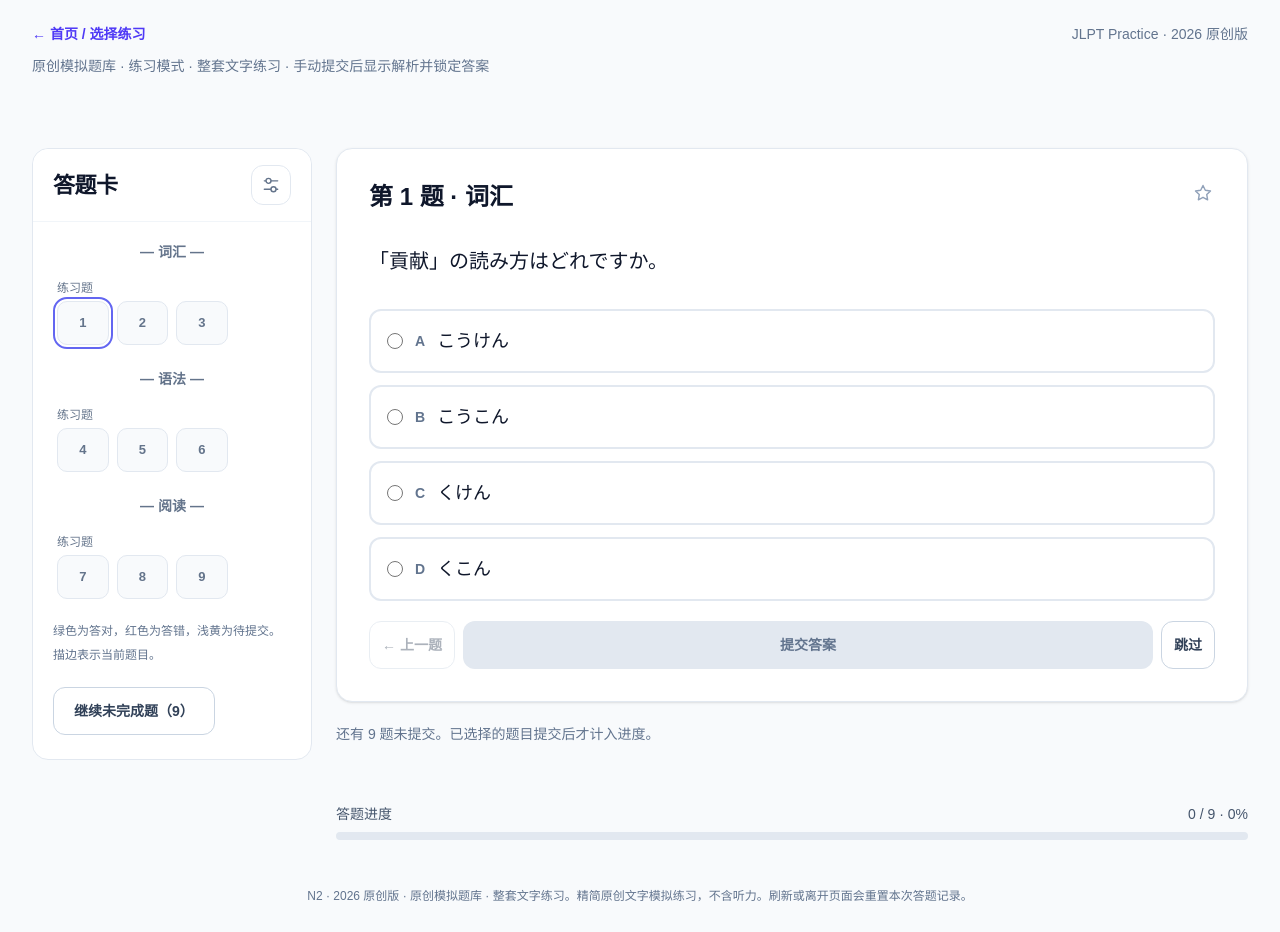
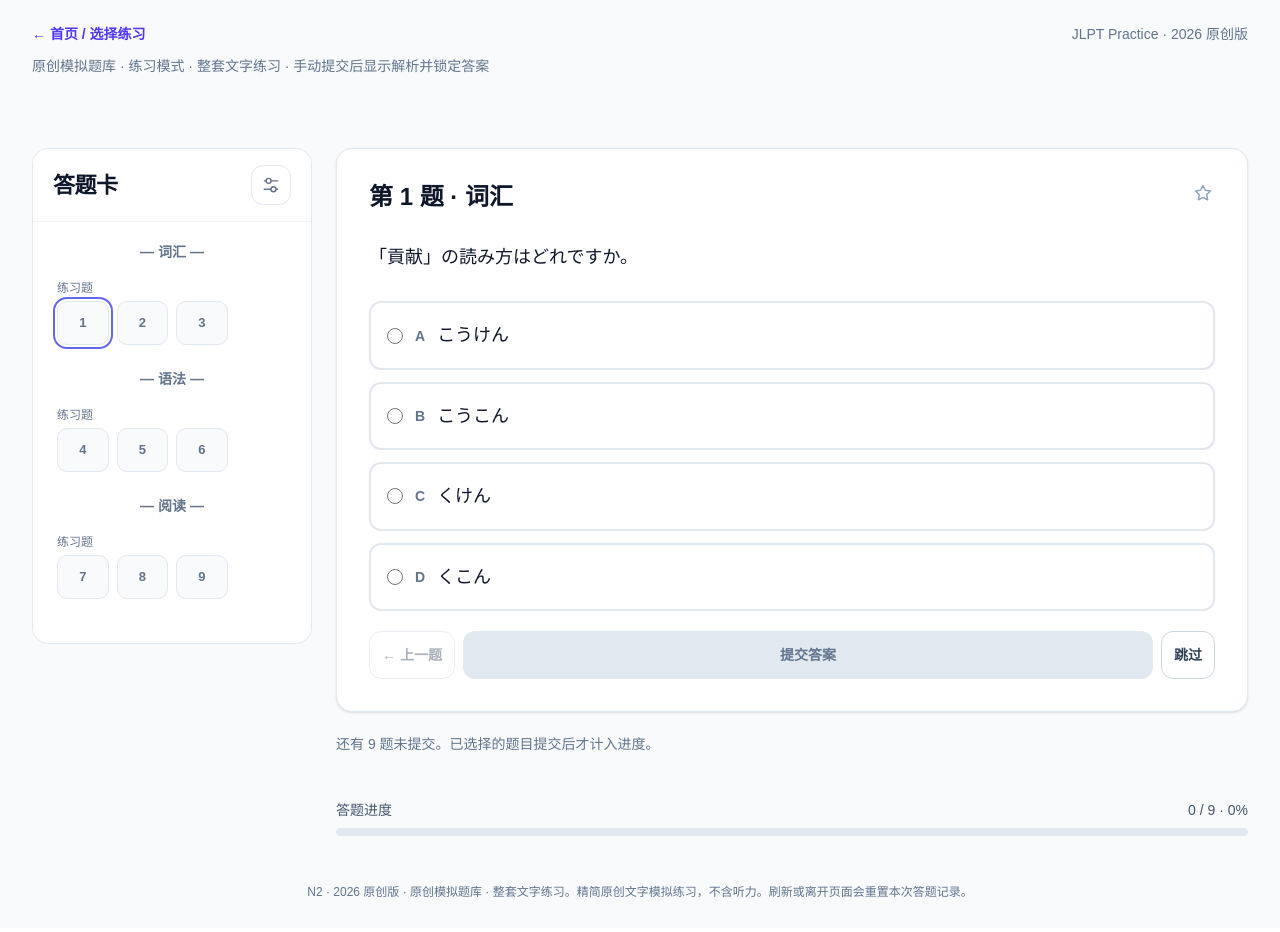
Before and after one commit to Linkyyy/new-jlpt-pratice, a Next.js app: page /practice in a window 1280 px wide. Built offline with nearby package versions, Linux system fonts and the light colour scheme.

Commit message:
Simplify answer card and add adjustable question font size

```diff
--- a/src/app/panels.css
+++ b/src/app/panels.css
@@ -100,8 +100,9 @@ body:has(dialog:modal) { overflow: hidden; }
 .panel-heading-actions { display: flex; align-items: center; gap: 8px; }
 .answer-card-panel .panel-heading { top: 0; margin: -20px -20px 16px; padding: 16px 20px; border-bottom: 1px solid #f1f5f9; border-radius: 16px 16px 0 0; }
 .answer-card-panel .panel-heading h2 { font-size: 22px; letter-spacing: -.02em; }
-.answer-card-instruction { margin-bottom: 20px; padding-bottom: 16px; border-bottom: 1px solid #f1f5f9; }
-.answer-card-instruction summary { width: fit-content; cursor: pointer; font-size: 12px; font-weight: 600; color: #64748b; }
+.question-text { font-size: var(--practice-font-size, 18px); line-height: 1.8; }
+.question-passage { line-height: 2; }
+.question-instruction { font-size: max(14px, calc(var(--practice-font-size, 18px) - 4px)); line-height: 1.9; }
 .floating-settings { display: inline-flex; }
 .settings-toggle { display: inline-flex; width: 40px; height: 40px; align-items: center; justify-content: center; flex-shrink: 0; border: 1px solid #e2e8f0; border-radius: 12px; background: white; color: #64748b; }
 .settings-toggle:hover { background: #f8fafc; color: #4f46e5; }
--- /dev/null
+++ b/src/app/practice/font-size-setting.tsx
@@ -0,0 +1,16 @@
+interface FontSizeSettingProps {
+  value: number;
+  onChange: (value: number) => void;
+}
+
+export default function FontSizeSetting({ value, onChange }: FontSizeSettingProps) {
+  return (
+    <label className="block py-2">
+      <span className="flex items-center justify-between gap-3 text-sm font-semibold">
+        <span>字体大小</span><output className="font-normal tabular-nums text-slate-500">{value}px</output>
+      </span>
+      <input type="range" min="14" max="28" step="1" value={value} aria-label="字体大小" aria-valuetext={`${value} 像素`}
+        onChange={(event) => onChange(Number(event.target.value))} className="mt-1 block h-11 w-full accent-indigo-600" />
+    </label>
+  );
+}
--- a/src/app/practice/practice-exercise.tsx
+++ b/src/app/practice/practice-exercise.tsx
@@ -1,6 +1,6 @@
 "use client";
 
-import { useEffect, useRef, useState, type FormEvent, type MouseEvent } from "react";
+import { useEffect, useRef, useState, type CSSProperties, type FormEvent, type MouseEvent } from "react";
 import QuestionOverview from "./question-overview";
 import Link from "next/link";
 import ResponsivePanel from "@/components/responsive-panel";
@@ -14,11 +14,11 @@ import ReadingWorkspace from "./reading-workspace";
 import { articleGroup, usesArticleDrawer } from "./article-questions";
 import ReviewToolbar from "./review-toolbar";
 import NavigationSettings from "./navigation-settings";
+import FontSizeSetting from "./font-size-setting";
 import { useQuestionSwipe } from "./use-question-swipe";
 import SessionResults, { type SelectedAnswers } from "./session-results";
 import FavoriteButton from "@/components/favorite-button";
 import QuestionBody from "@/components/question-body";
-import RichContent from "@/components/rich-content";
 
 interface PracticeExerciseProps {
   paper: PracticePaper;
@@ -40,7 +40,7 @@ export default function PracticeExercise({ paper, initialQuestionIndex = 0 }: Pr
   const [finished, setFinished] = useState(false);
   const [showResults, setShowResults] = useState(false);
   const [instantFeedback, setInstantFeedback] = useState(false);
-  const [largeText, setLargeText] = useState(false);
+  const [fontSize, setFontSize] = useState(18);
   const [swipeEnabled, setSwipeEnabled] = useState(true);
   const [buttonsEnabled, setButtonsEnabled] = useState(true);
   const [confirmationAction, setConfirmationAction] = useState<ConfirmationAction | null>(null);
@@ -163,7 +163,7 @@ export default function PracticeExercise({ paper, initialQuestionIndex = 0 }: Pr
 
   return (
     <main className="min-h-screen bg-slate-50 px-4 py-4 font-sans text-slate-900 sm:px-8 sm:py-6">
-      <div className="session-layout">
+      <div className="session-layout" style={{ "--practice-font-size": `${fontSize}px` } as CSSProperties}>
         <header className="mb-8">
           <div className="mb-3 flex flex-wrap items-center justify-between gap-3 text-sm">
             <Link href={paper.source === "favorites" ? "/favorites" : "/"} onClick={handleHomeClick} className="font-semibold text-indigo-600 hover:underline">{paper.source === "favorites" ? "← 返回收藏题库" : "← 首页 / 选择练习"}</Link>
@@ -186,10 +186,7 @@ export default function PracticeExercise({ paper, initialQuestionIndex = 0 }: Pr
               <span><span className="block font-semibold">点击选项即显示答案</span></span>
             </label>
             </>}
-            <label className="flex min-h-11 cursor-pointer items-start gap-3 text-sm leading-6">
-              <input type="checkbox" name="large-text" checked={largeText} onChange={(event) => setLargeText(event.target.checked)} className="mt-1 h-4 w-4 shrink-0 accent-indigo-600" />
-              <span><span className="block font-semibold">大字号阅读</span></span>
-            </label>
+            <FontSizeSetting value={fontSize} onChange={setFontSize} />
           </div>
           <p className="mt-3 text-xs leading-6 text-slate-500">文章题完成全部小题后统一提交，即时判定仅用于独立题。已提交答案保持锁定。</p>
         </fieldset>
@@ -197,15 +194,10 @@ export default function PracticeExercise({ paper, initialQuestionIndex = 0 }: Pr
         <p className="mt-4 text-xs leading-6 text-slate-500">{paper.sourceLabel} · {paper.periodLabel} · {paper.typeLabel}。刷新或离开会重置本次答题记录。{Boolean(paper.excludedCount) && ` ${paper.excludedCount} 题因资源缺失未计入本次练习。`}</p>
           </FloatingSettings>
         }>
-          {question.instruction && <details className="answer-card-instruction"><summary>题型说明</summary><RichContent text={question.instruction} html={question.richText} lang="ja" className="mt-2 text-sm leading-7 text-slate-600" /></details>}
           <QuestionOverview questions={paper.questions} currentIndex={questionIndex} onSelect={goToQuestion} getStatus={(item) => {
             const answer = answers[item.id];
             return answer?.submitted ? answer.selectedOptionId === item.correctOptionId ? "correct" : "incorrect" : answer ? "draft" : "empty";
           }} />
-          <p className="mb-5 text-xs leading-6 text-slate-500">绿色为答对，红色为答错，浅黄为待提交。描边表示当前题目。</p>
-
-        <div className="mt-4 flex flex-wrap gap-2">{finished ? <button type="button" onClick={() => setShowResults(true)} className={secondaryButton}>返回结算</button> : remainingQuestions === 0 ? <button type="button" onClick={finishPaper} className={primaryButton}>完成并交卷</button> : buttonsEnabled && <button type="button" onClick={() => goToQuestion(firstIncompleteIndex)} className={secondaryButton}>继续未完成题（{remainingQuestions}）</button>}</div>
-
 </ResponsivePanel>
         <div className="session-content">
         {showResults ? (
@@ -215,15 +207,15 @@ export default function PracticeExercise({ paper, initialQuestionIndex = 0 }: Pr
         <ReadingWorkspace question={question} questions={paper.questions} questionIndex={questionIndex} reviewing={finished} onNavigate={goToQuestion} getStatus={(item) => {
             const answer = answers[item.id];
             return answer?.submitted ? answer.selectedOptionId === item.correctOptionId ? "correct" : "incorrect" : answer ? "draft" : "empty";
-          }} largeText={largeText}>
+          }}>
         <section {...swipe} aria-labelledby="question-title" className="question-card relative rounded-2xl border border-slate-200 bg-white p-5 shadow-sm sm:p-8">
           <h1 ref={headingRef} tabIndex={-1} id="question-title" className="pr-12 scroll-mt-6 text-xl font-bold outline-none sm:text-2xl">第 {questionIndex + 1} 题 · {question.category}{question.sourceQuestionNumber != null && ` · 原题号 ${question.sourceQuestionNumber}`}</h1>
           <p id="answer-help" className="sr-only">{finished ? "解析回顾：本次练习已交卷，答案不可修改。" : submitted ? "本题已提交，答案已锁定。查看解析后可继续作答或交卷。" : article ? "先完成本篇所有小题，再一次提交本篇答案。切换小题会保留选择。" : instantFeedback ? "点击选项立即显示答案和解析，并锁定本题；已有草稿可再次点击已选项进行判定。" : "选择答案后提交，切题会保留选择。"}</p>
           <FavoriteButton key={`favorite-${question.id}`} questionId={question.id} />
-          <QuestionBody question={question} largeText={largeText} compact part={article ? "question" : "all"} />
+          <QuestionBody question={question} part={article ? "question" : "all"} />
 
           <form key={`answer-${question.id}`} onSubmit={handleSubmit} className="mt-7">
-            <QuestionAnswer question={question} selectedOptionId={selectedOptionId} locked={submitted || finished} revealAnswer={submitted || finished} onSelect={selectOption} feedbackRef={resultRef} largeText={largeText} />
+            <QuestionAnswer question={question} selectedOptionId={selectedOptionId} locked={submitted || finished} revealAnswer={submitted || finished} onSelect={selectOption} feedbackRef={resultRef} />
 
             {article && !finished && !submitted && <p role="status" className="mt-4 text-sm text-slate-500">本篇已选择 {group.filter(({ item }) => answers[item.id] !== undefined).length} / {group.length} 题，全部选择后统一提交判定。</p>}
             <div className="answer-actions mt-5">
--- a/src/app/practice/question-answer.tsx
+++ b/src/app/practice/question-answer.tsx
@@ -9,10 +9,9 @@ interface QuestionAnswerProps {
   revealAnswer: boolean;
   onSelect: (optionId: OptionId) => void;
   feedbackRef?: RefObject<HTMLHeadingElement | null>;
-  largeText?: boolean;
 }
 
-export default function QuestionAnswer({ question, selectedOptionId, locked, revealAnswer, onSelect, feedbackRef, largeText = false }: QuestionAnswerProps) {
+export default function QuestionAnswer({ question, selectedOptionId, locked, revealAnswer, onSelect, feedbackRef }: QuestionAnswerProps) {
   const isCorrect = selectedOptionId === question.correctOptionId;
   const feedback = selectedOptionId === null ? "未作答" : isCorrect ? "回答正确" : "回答错误";
 
@@ -31,7 +30,7 @@ export default function QuestionAnswer({ question, selectedOptionId, locked, rev
               <label key={option.id} className={`flex min-h-12 sm:min-h-16 flex-wrap items-center gap-3 rounded-xl border-2 p-3 sm:p-4 transition-colors focus-within:ring-2 focus-within:ring-indigo-500 focus-within:ring-offset-2 ${appearance} ${locked ? "cursor-default" : "cursor-pointer hover:border-indigo-400"}`}>
                 <input type="radio" name="answer" value={option.id} checked={selected} onChange={() => { if (!locked) onSelect(option.id); }} onClick={() => { if (!locked && selected) onSelect(option.id); }} className="h-4 w-4 shrink-0 accent-indigo-600" />
                 <span className="text-sm font-bold text-slate-500">{option.label ?? option.id}</span>
-                <RichContent text={option.text} html={question.richText} lang="ja" className={`flex-1 ${largeText ? "text-xl leading-8" : "text-base sm:text-lg"}`} />
+                <RichContent text={option.text} html={question.richText} lang="ja" className="question-text flex-1" />
                 {selected && <span className="text-xs font-semibold">{revealAnswer ? "你的选择" : "已选中"}</span>}
                 {correctAnswer && <span className="text-xs font-semibold text-emerald-700">正确答案</span>}
               </label>
@@ -45,7 +44,7 @@ export default function QuestionAnswer({ question, selectedOptionId, locked, rev
           <h2 ref={feedbackRef} tabIndex={-1} id="result-title" className={`scroll-mt-6 text-lg font-bold outline-none ${selectedOptionId === null ? "text-slate-600" : isCorrect ? "text-emerald-700" : "text-rose-700"}`}>{feedback}</h2>
           <p className="mt-2 text-sm text-slate-600">你的选择：{optionLabel(question, selectedOptionId)} · 正确答案：{optionLabel(question, question.correctOptionId)}</p>
           <h3 className="mt-5 font-semibold">{question.richText ? "题库解析" : "中文解析"}</h3>
-          {question.explanation.map((paragraph, index) => <RichContent key={index} text={paragraph} html={question.richText} className={`mt-2 text-slate-700 ${largeText ? "text-lg leading-8" : "text-sm leading-7"}`} />)}
+          {question.explanation.map((paragraph, index) => <RichContent key={index} text={paragraph} html={question.richText} className="question-text mt-2 text-slate-700" />)}
         </section>
       )}
     </>
--- a/src/app/practice/reading-workspace.tsx
+++ b/src/app/practice/reading-workspace.tsx
@@ -11,7 +11,6 @@ interface ReadingWorkspaceProps {
   question: PracticeQuestion;
   questions: readonly PracticeQuestion[];
   questionIndex: number;
-  largeText?: boolean;
   reviewing?: boolean;
   onNavigate: (index: number) => void;
   getStatus: (question: PracticeQuestion) => QuestionStatus;
@@ -31,7 +30,7 @@ function sheetBounds(sheet: HTMLElement, handle: HTMLElement) {
   return { minimum, maximum: Math.max(minimum, viewport - topSpace), viewport };
 }
 
-function ReadingSheet({ question, questions, questionIndex, largeText, reviewing = false, onNavigate, getStatus, children }: ReadingWorkspaceProps) {
+function ReadingSheet({ question, questions, questionIndex, reviewing = false, onNavigate, getStatus, children }: ReadingWorkspaceProps) {
   const [expanded, setExpanded] = useState(reviewing);
   const [height, setHeight] = useState<number | null>(null);
   const id = useId();
@@ -125,7 +124,7 @@ function ReadingSheet({ question, questions, questionIndex, largeText, reviewing
       <article ref={articleRef} aria-label={articleTitle} className="reading-article rounded-2xl border border-slate-200 bg-white p-5 shadow-sm sm:p-8">
         <h2 className="text-lg font-bold">{articleTitle}</h2>
         <p className="mt-2 text-xs leading-6 text-slate-500">本篇共 {group.length} 题 · 拖动底部题目栏调整高度，点击可展开或收起。</p>
-        <QuestionBody question={question} largeText={largeText} part="passage" />
+        <QuestionBody question={question} part="passage" />
       </article>
       <section ref={sheetRef} style={height === null ? undefined : { height }} aria-label={question.category === "语法" ? "语法题目抽屉" : "阅读题目抽屉"} className={`reading-sheet ${expanded ? "reading-sheet-expanded" : ""}`}>
         <button ref={handleRef} type="button" className="reading-sheet-handle" title="上下拖动调整高度；点击展开或收起；方向键微调高度" aria-expanded={expanded} aria-controls={id}
--- a/src/components/question-body.tsx
+++ b/src/components/question-body.tsx
@@ -3,17 +3,17 @@ import type { PracticeQuestion } from "@/data/practice-question";
 import RichContent from "./rich-content";
 import ListeningPlayer from "./listening-player";
 
-export default function QuestionBody({ question, largeText = false, compact = false, part = "all" }: { question: PracticeQuestion; largeText?: boolean; compact?: boolean; part?: "all" | "passage" | "question" }) {
+export default function QuestionBody({ question, part = "all" }: { question: PracticeQuestion; part?: "all" | "passage" | "question" }) {
   const prompt = part === "question" && question.passage?.trim() === question.prompt.trim()
     ? question.category === "语法" ? `请选择文章中${question.sourceQuestionNumber != null ? `第 ${question.sourceQuestionNumber} 空` : "当前空格"}的答案。` : "请根据上方文章选择答案。"
     : question.prompt;
   return (
     <>
-      {part === "all" && !compact && question.instruction && <RichContent text={question.instruction} html={question.richText} lang="ja" className="mt-5 rounded-xl border border-indigo-100 bg-indigo-50 p-3 text-sm leading-7 text-indigo-900" />}
-      {part !== "question" && question.passage && <RichContent text={question.passage} html={question.richText} lang="ja" className={`mt-6 ${part === "passage" && question.richText ? "whitespace-normal" : "whitespace-pre-line"} rounded-xl bg-slate-50 p-4 sm:p-5 ${largeText ? "text-xl leading-10" : "text-base leading-8"}`} />}
+      {part !== "question" && question.instruction && <RichContent text={question.instruction} html={question.richText} lang="ja" className="question-instruction mt-5 rounded-xl border border-indigo-100 bg-indigo-50 p-3 text-indigo-900" />}
+      {part !== "question" && question.passage && <RichContent text={question.passage} html={question.richText} lang="ja" className={`question-text question-passage mt-6 ${part === "passage" && question.richText ? "whitespace-normal" : "whitespace-pre-line"} rounded-xl bg-slate-50 p-4 sm:p-5`} />}
       {part !== "question" && question.media?.images.map((src) => <Image key={src} src={src} alt="题目配图" width={1024} height={768} unoptimized className="mt-5 h-auto max-h-[80vh] w-full object-contain" />)}
       {part !== "question" && question.media?.audio && <ListeningPlayer reference={question.media.audio} questionId={question.id} />}
-      {part !== "passage" && <RichContent text={prompt} html={question.richText} lang="ja" className={`mt-4 sm:mt-7 whitespace-pre-line ${largeText ? "text-2xl leading-10" : "text-lg leading-9 sm:text-xl sm:leading-10"}`} />}
+      {part !== "passage" && <RichContent text={prompt} html={question.richText} lang="ja" className="question-text mt-4 sm:mt-7 whitespace-pre-line" />}
     </>
   );
 }
```
Also changed, not shown: src/app/practice/exam-session.tsx (+6 -7 lines), 1 other file (tests, documents, lock files or other folders).
